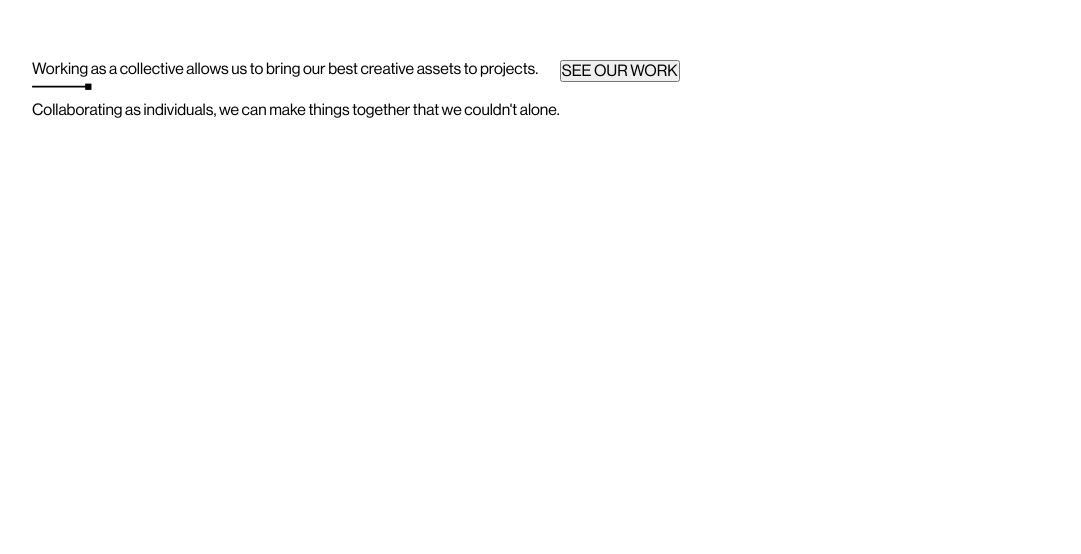
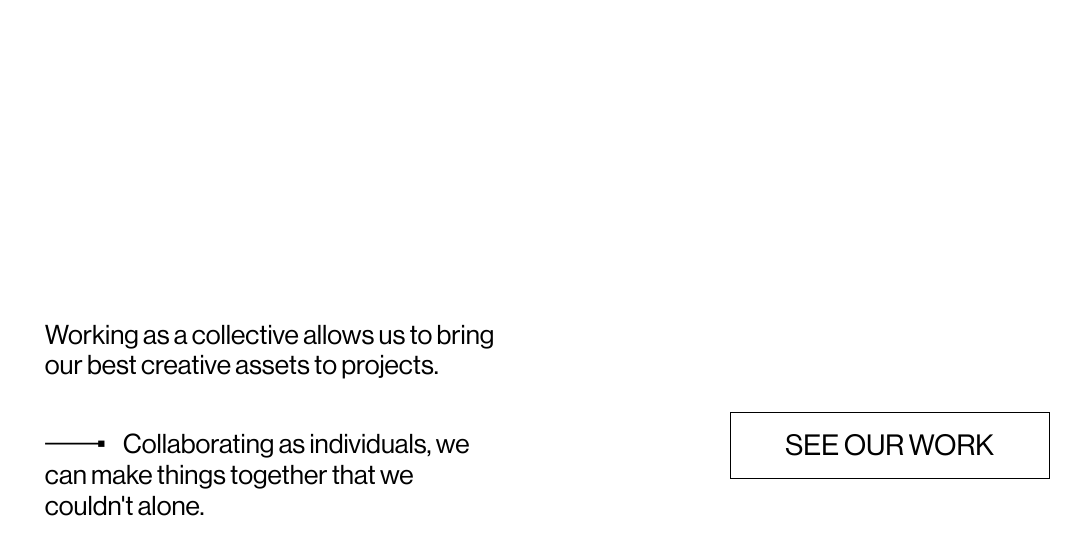
Before and after one commit to ocovestudios/ocove-studios, a Next.js app: page / in a window 1280 px wide. Shown: the part 1508-2062 px from the top of the page, without its empty margins (32-1113 px from the left). Built offline with nearby package versions, Linux system fonts and the light colour scheme.

Commit message:
home section 2 + 3 styles

```diff
--- a/pages/index.js
+++ b/pages/index.js
@@ -16,7 +16,7 @@ export default function Home() {
       </section>
 
       <section className="home2">
-        <div className="home2__info-container">
+        <div className="info-container">
           <p className="home2__info">
             <div>
               <div className="paragraph-arrow"><ParagraphArrow />
@@ -32,14 +32,15 @@ export default function Home() {
 
       <section className="home3">
         <div className="home3__left">
-          <div className="home3__info-container">
-            <div>
-            <p>Working as a collective allows us to bring our best creative assets to projects.</p>
-            <p><div className="paragraph-arrow"><ParagraphArrow />
-            </div>Collaborating as individuals, we can make things together that we couldn&#39;t alone.</p>
-            </div>
+          <div className="info-container">
+            <p className="home3__info">
+              Working as a collective allows us to bring our best creative assets to projects.</p>
+              <p className="home3__info"><div className="paragraph-arrow"><ParagraphArrow /></div>
+                Collaborating as individuals, we can make things together that we couldn&#39;t alone.
+            </p>
           </div>
         </div>
+
         <div className="home3__right">
           <div className="particle-container"></div>
           <button className="view-projects-button"> SEE OUR WORK </button>
--- a/styles/base/_typography.scss
+++ b/styles/base/_typography.scss
@@ -17,4 +17,4 @@ body {
 
 $nav-fs: calc(0.4vw + 1rem);
 
-$home-body-fs: calc(0.5vw + 1.3rem);
+$home-body-fs: calc(0.5vw + 1.4rem);
--- a/styles/pages/_home.scss
+++ b/styles/pages/_home.scss
@@ -25,13 +25,44 @@ section {
 }
 
 .home2, .home3 {
-    margin: 5%
-}
+    margin: 6%;
+    display: flex;
+    align-items: center;
 
-.home2__info {
-    font-size: $home-body-fs;
+    .info-container {
+        width: clamp(600px, 40vw, 700px)
+    }
 
     .paragraph-arrow {
-        display: inline-block
+        margin: 0 4% 0 0;
+        display: inline-block;
+        width: fit-content;
+    }
+
+    .home2__info {
+        font-size: $home-body-fs;
+    }
+
+    .home3__left, .home3__right {
+        width: 50%;
+        display: flex;
+        flex-direction: column;
+        justify-content: center;
+
+        .home3__info {
+            font-size: calc($home-body-fs - 2px);
+            width: 75%;
+            margin: 0 0 8% 0;
+        }
+
+        .view-projects-button {
+            border: 1px solid black;
+            width: 320px;
+            padding: 1rem 3rem;
+            margin: auto;
+            font-size: $home-body-fs;
+            background-color: white;
+            cursor: pointer;
+        }
     }
 }
```
